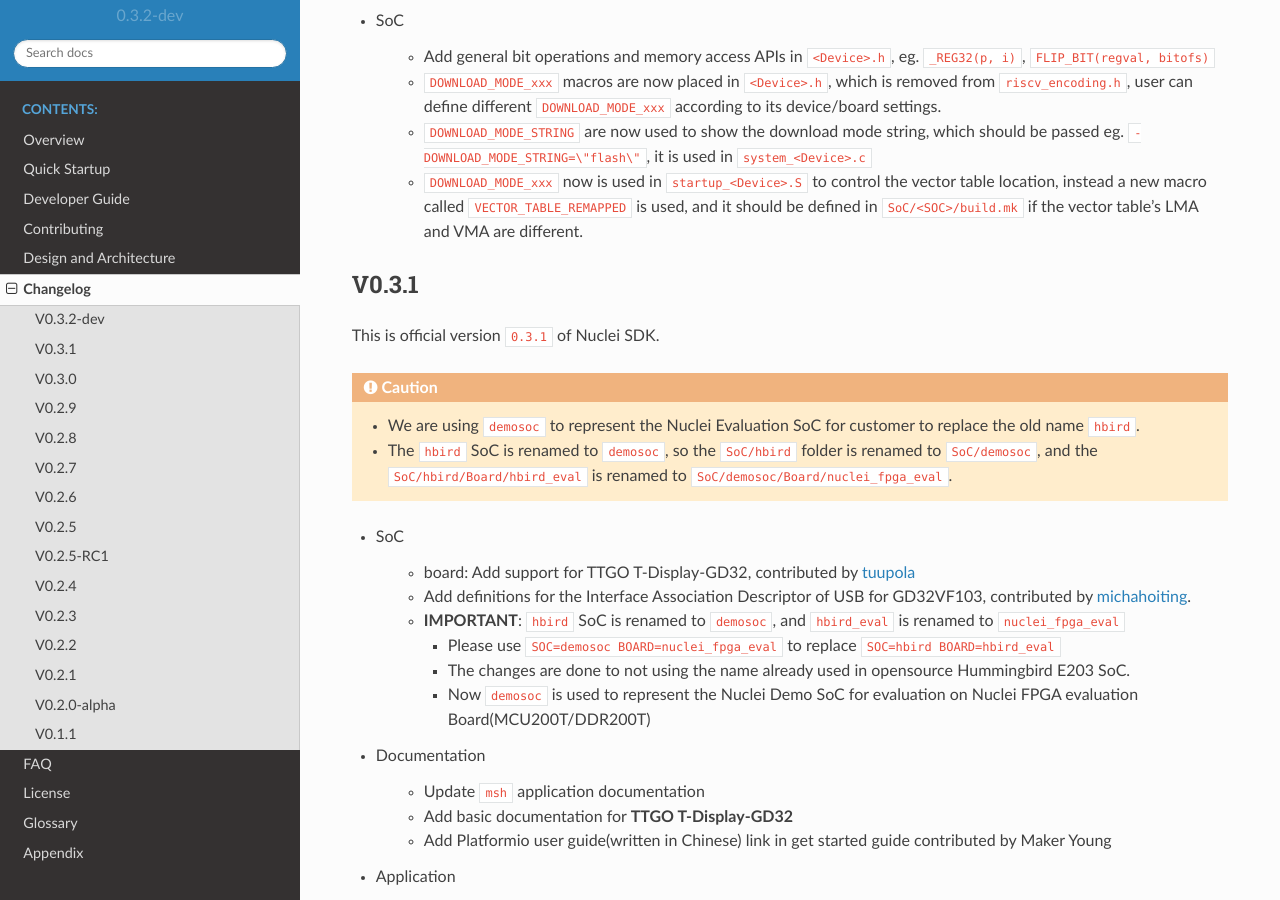
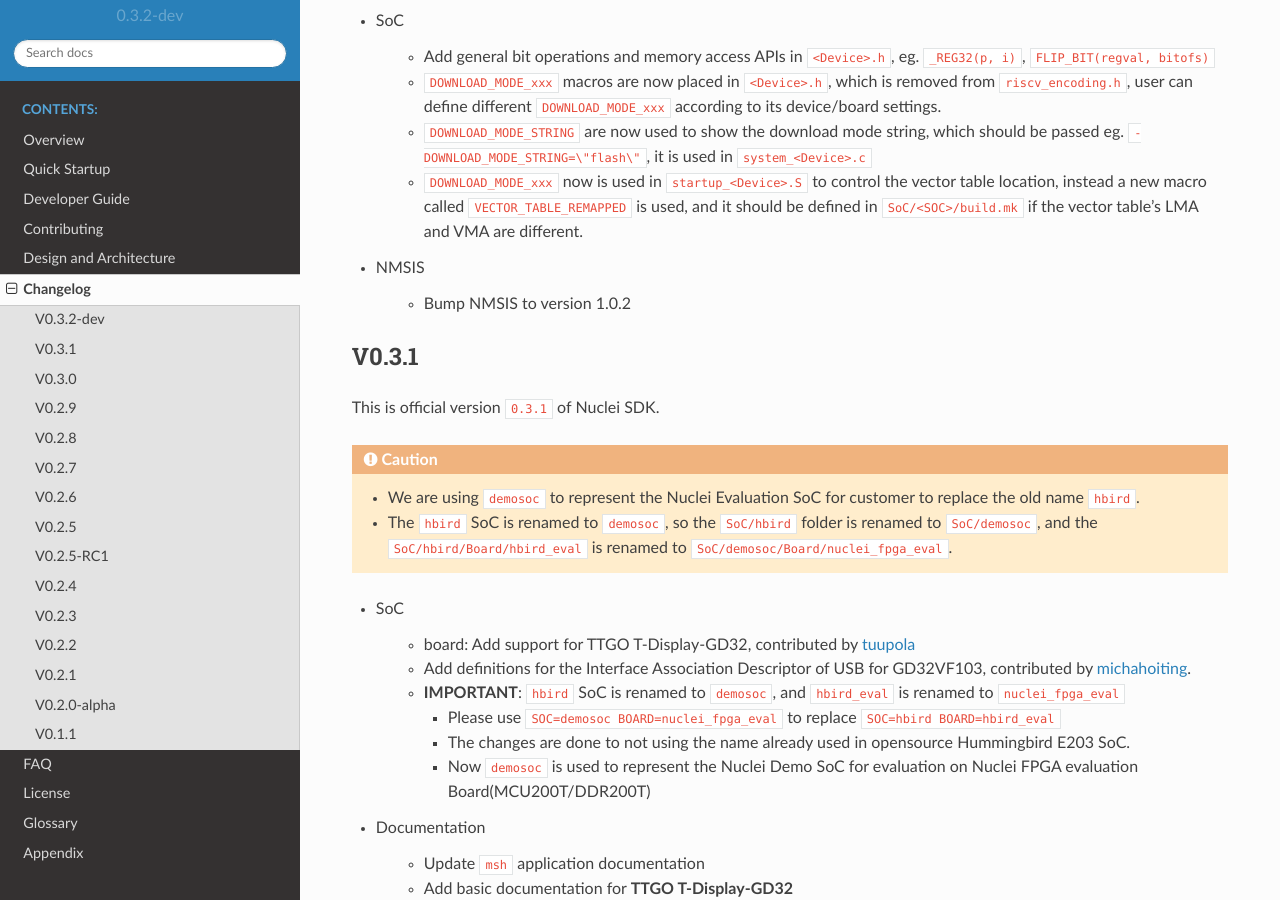
Before and after one commit to Nuclei-Software/nuclei-sdk, a Sphinx documentation site: the page built from doc/source/changelog.rst, in a window 1280 px wide and 900 px high, scrolled down 966 px. Built offline with Sphinx 7.4.7 and the Read the Docs theme 2.0.0, drawn with Linux system fonts in a browser that asks for light colours.

Commit message:
doc: update changelog
Signed-off-by: Huaqi Fang <578567190@qq.com>

```diff
--- a/doc/source/changelog.rst
+++ b/doc/source/changelog.rst
@@ -51,6 +51,10 @@ This is development version ``0.3.2-dev`` of Nuclei SDK.
     - ``DOWNLOAD_MODE_xxx`` now is used in ``startup_<Device>.S`` to control the vector table location,
       instead a new macro called ``VECTOR_TABLE_REMAPPED`` is used, and it should be defined in ``SoC/<SOC>/build.mk``
       if the vector table's LMA and VMA are different.
+
+* NMSIS
+
+    - Bump NMSIS to version 1.0.2
 
 V0.3.1
 ------
```
